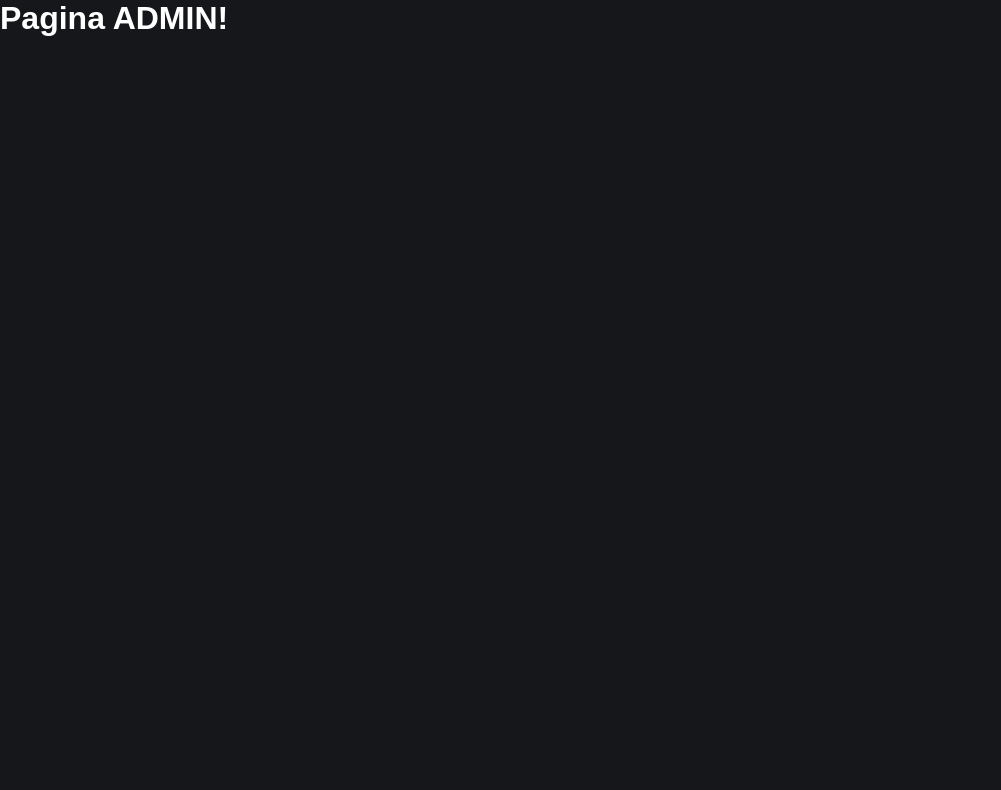
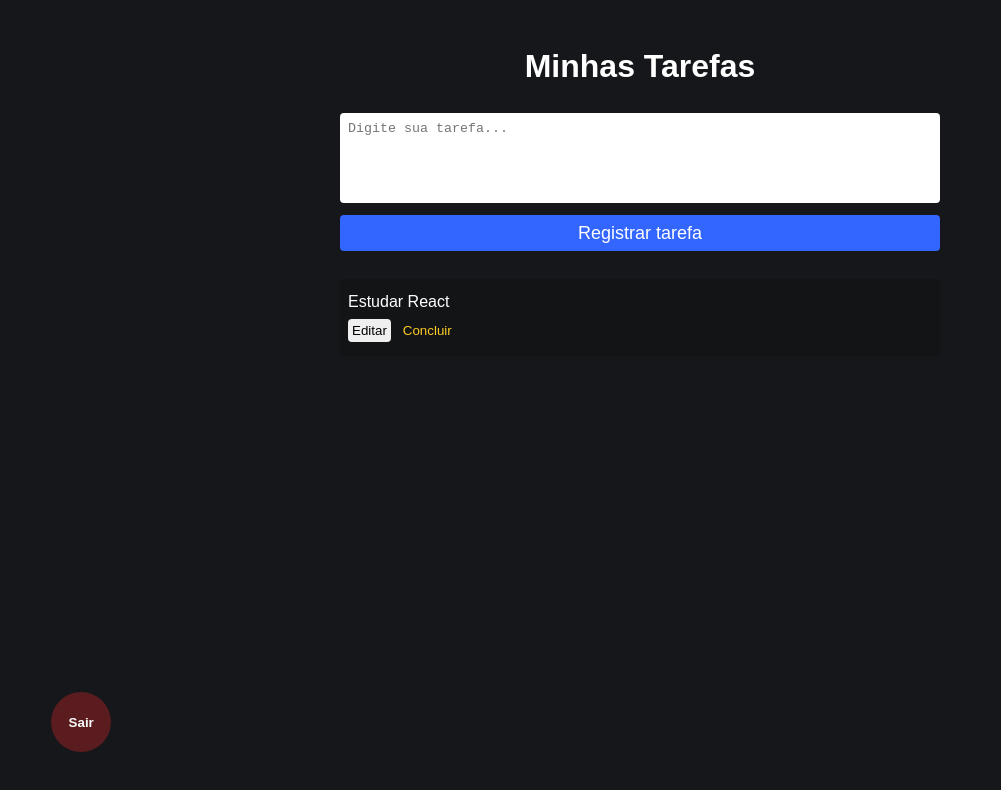
Before and after one commit to PauloAlves8039/react-firebase-lista-de-tarefas, a React (Vite) app: page /admin in a window 1280 px wide. Shown: the top 790 px of the page, without its empty margins (0-1001 px from the left). Built offline with nearby package versions, Linux system fonts and the light colour scheme; no server answers; sample sign-in values are in the browser's storage.

Commit message:
feat: implementada página de admin

```diff
--- a/src/pages/Admin/admin.css
+++ b/src/pages/Admin/admin.css
@@ -0,0 +1,61 @@
+.admin-container{
+    display: flex;
+    flex-direction: column;
+    align-items: center;
+    margin-top: 48px;
+}
+
+.admin-container h1{
+    margin-bottom: 28px;
+}
+
+.btn-register{
+    margin-bottom: 28px;
+}
+
+.list{
+    width: 90%;
+    max-width: 600px;
+    display: 600px;
+    flex-direction: column;
+    background-color: var(--dark-color-2);
+    border-radius: 4px;
+    margin-bottom: 12px;
+    justify-content: center;
+    padding: 14px 8px;
+}
+
+.list p{
+    margin-bottom: 8px;
+}
+
+.list button{
+    margin-right: 8px;
+    border: 0;
+    border-radius: 4px;
+    padding: 4px;
+}
+
+.btn-delete{
+    color: var(--warning-color);
+    background-color: transparent;
+}
+
+.btn-logout{
+    position: absolute;
+    bottom: 6%;
+    left: 4%;
+    height: 60px;
+    width: 60px;
+    border-radius: 30px;
+    border: 0;
+    font-weight: bold;
+    background-color: var( --danger-color);
+    color: var(--neutral-color-2);
+    transition: all 0.5s;
+}
+
+.btn-logout:hover{
+    background-color: var( --danger-color-2);
+    color: var(--neutral-color);
+}
--- a/src/pages/Admin/index.jsx
+++ b/src/pages/Admin/index.jsx
@@ -1,9 +1,75 @@
+import { useState, useEffect } from "react";
 import "./admin.css";
 
+import { auth, db } from "../../firebaseConnection";
+import { signOut } from "firebase/auth";
+
+import { addDoc, collection } from "firebase/firestore";
+
 function Admin(){
+  const [tarefaInput, setTarefaInput] = useState("");
+  const [user, setUser] = useState([]);
+
+  useEffect(() => {
+    async function loadTarefas() {
+      const userDetail = localStorage.getItem("@detailUser");
+      setUser(JSON.parse(userDetail));
+    }
+
+    loadTarefas();
+  }, []);
+
+  async function handleRegister(e) {
+    e.preventDefault();
+
+    if (tarefaInput === "") {
+      alert("Digite sua tarefa...");
+      return;
+    }
+
+    await addDoc(collection(db, "tarefas"), {
+      tafefa: tarefaInput,
+      created: new Date(),
+      userUid: user?.uid
+    })
+    .then(() => {
+      console.log("TAREFA REGISTRADA")
+      setTarefaInput('')
+    })
+    .catch((error) => {
+      console.log("ERRO AO REGISTRAR " + error)
+    })
+
+  }
+
+  async function handleLogut() {
+    await signOut(auth);
+  }
+
   return(
-    <div>
-      <h1>Pagina ADMIN!</h1>
+    <div className="admin-container">
+      <h1>Minhas Tarefas</h1>
+
+      <form className="form" onSubmit={handleRegister}>
+        <textarea
+          placeholder="Digite sua tarefa..."
+          value={tarefaInput}
+          onChange={(e) => setTarefaInput(e.target.value)}
+        />
+
+        <button className="btn-register" type="submit">Registrar tarefa</button>
+      </form>
+
+      <article className="list">
+        <p>Estudar React</p>
+
+        <div>
+          <button>Editar</button>
+          <button className="btn-delete">Concluir</button>
+        </div>
+      </article>
+
+      <button className="btn-logout" onClick={handleLogut}>Sair</button>
     </div>
   )
 }
```
